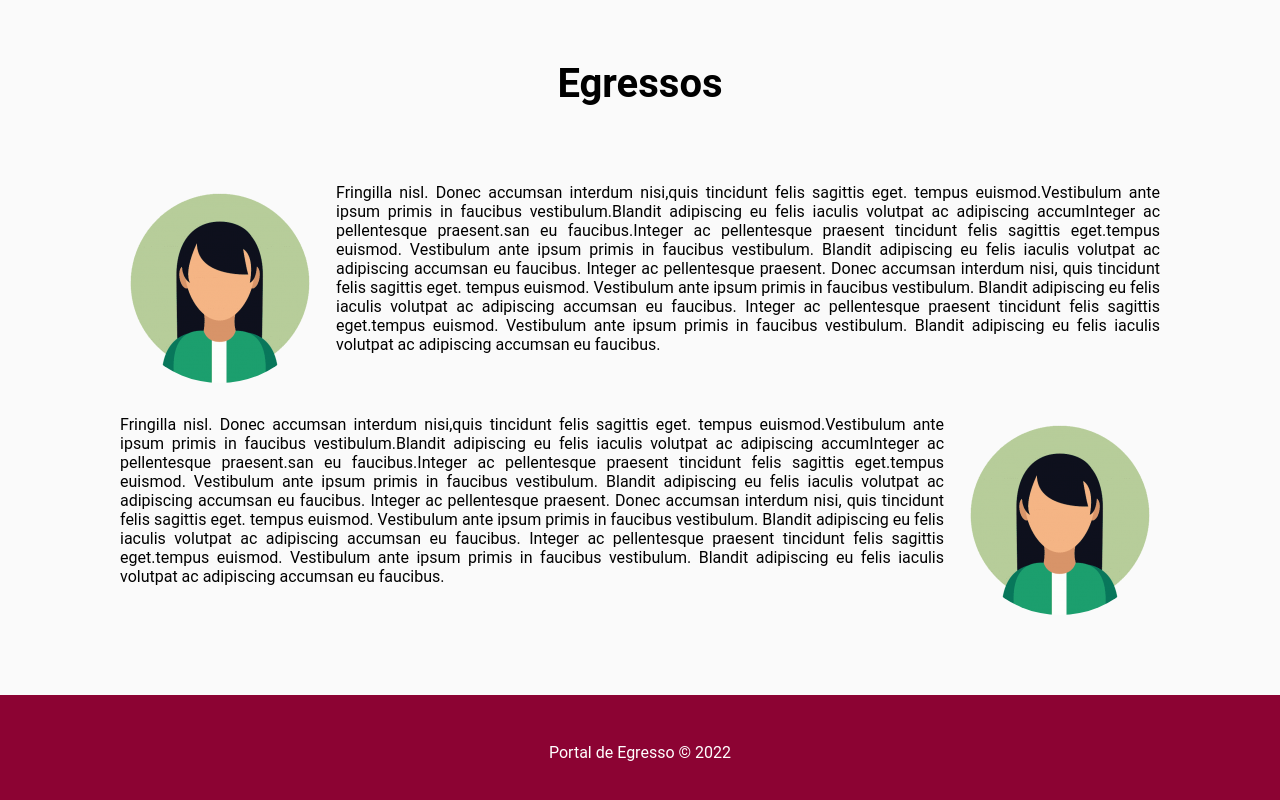
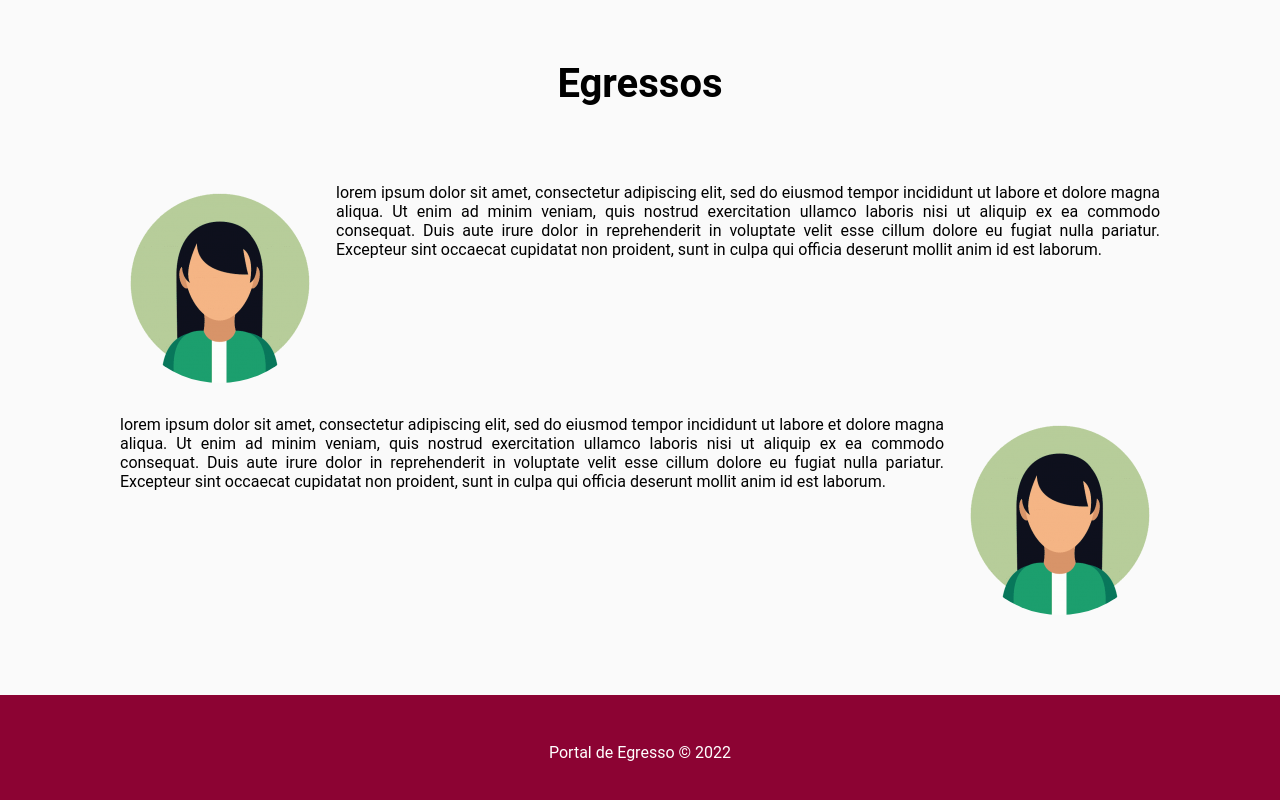
Before and after one commit to alisonMendes01/portal-front, a React (Create React App) app: page / in a window 1280 px wide. Shown: the part 745-1545 px from the top of the page. Built offline with nearby package versions, Linux system fonts and the light colour scheme.

Commit message:
adicionado props

```diff
--- a/src/components/layout/Depoimento.js
+++ b/src/components/layout/Depoimento.js
@@ -1,14 +1,12 @@
 import styles from './Depoimento.module.css';
 
 
-function Depoimento() {
+function Depoimento({Titulo, Texto, Data}) {
     return (
         <div className={styles.container}>
-            <h1>What is Lorem Ipsum?</h1>
-            <p>
-            Lorem Ipsum is simply dummy text of the printing and typesetting industry. Lorem Ipsum has been the industry's standard dummy text ever since the 1500s, when an unknown printer took a galley of type and scrambled it to make a type specimen book. It has survived not only five centuries, but also the leap into electronic typktop publishing software like Aldus PageMaker including versions of Lorem Ipsum.
-            </p>
-            <h3>Data: XX/XX/XXXX</h3>
+            <h1>{Titulo}</h1>
+            <p>{Texto}</p>
+            <h3>Data: {Data}</h3>
         </div>
     )
 }
--- a/src/components/layout/EgressoContato.module.css
+++ b/src/components/layout/EgressoContato.module.css
@@ -11,6 +11,6 @@
     float: left;
     margin-right: 3vh;
     border-radius: 50%;
-    width: 40vh;
-    height: 40vh;
+    width: 25vh;
+    height: 25vh;
 }
--- a/src/components/layout/EgressoLeft.js
+++ b/src/components/layout/EgressoLeft.js
@@ -2,21 +2,11 @@
 
 import foto from '../../img/foto.png';
 
-function EgressoLeft() {
+function EgressoLeft({texto}) {
     return (
         <p className={styles.paragrafo_left_right}>
             <img src={foto} alt="" className={styles.img_left} />
-            Fringilla nisl. Donec accumsan interdum nisi,quis tincidunt felis sagittis eget.
-            tempus euismod.Vestibulum ante ipsum primis in faucibus vestibulum.Blandit adipiscing
-            eu felis iaculis volutpat ac adipiscing accumInteger ac pellentesque praesent.san eu
-            faucibus.Integer ac pellentesque praesent tincidunt felis sagittis eget.tempus euismod.
-            Vestibulum ante ipsum primis in faucibus vestibulum. Blandit adipiscing eu felis iaculis
-            volutpat ac adipiscing accumsan eu faucibus. Integer ac pellentesque praesent.
-            Donec accumsan interdum nisi, quis tincidunt felis sagittis eget. tempus euismod.
-            Vestibulum ante ipsum primis in faucibus vestibulum. Blandit adipiscing eu felis iaculis
-            volutpat ac adipiscing accumsan eu faucibus. Integer ac pellentesque praesent tincidunt
-            felis sagittis eget.tempus euismod. Vestibulum ante ipsum primis in faucibus vestibulum.
-            Blandit adipiscing eu felis iaculis volutpat ac adipiscing accumsan eu faucibus.
+            <p>{texto}</p>
         </p>
     )
 }
--- a/src/components/layout/EgressoRight.js
+++ b/src/components/layout/EgressoRight.js
@@ -2,21 +2,11 @@
 
 import foto from '../../img/foto.png';
 
-function EgressoRight() {
+function EgressoRight({texto}) {
     return (
         <p className={styles.paragrafo_left_right}>
             <img src={foto} alt="" className={styles.img_right} />
-            Fringilla nisl. Donec accumsan interdum nisi,quis tincidunt felis sagittis eget.
-            tempus euismod.Vestibulum ante ipsum primis in faucibus vestibulum.Blandit adipiscing
-            eu felis iaculis volutpat ac adipiscing accumInteger ac pellentesque praesent.san eu
-            faucibus.Integer ac pellentesque praesent tincidunt felis sagittis eget.tempus euismod.
-            Vestibulum ante ipsum primis in faucibus vestibulum. Blandit adipiscing eu felis iaculis
-            volutpat ac adipiscing accumsan eu faucibus. Integer ac pellentesque praesent.
-            Donec accumsan interdum nisi, quis tincidunt felis sagittis eget. tempus euismod.
-            Vestibulum ante ipsum primis in faucibus vestibulum. Blandit adipiscing eu felis iaculis
-            volutpat ac adipiscing accumsan eu faucibus. Integer ac pellentesque praesent tincidunt
-            felis sagittis eget.tempus euismod. Vestibulum ante ipsum primis in faucibus vestibulum.
-            Blandit adipiscing eu felis iaculis volutpat ac adipiscing accumsan eu faucibus.
+           <p>{texto}</p>
         </p>
     )
 }
--- a/src/components/pages/EgressoDescricao.js
+++ b/src/components/pages/EgressoDescricao.js
@@ -8,16 +8,19 @@
     const ocupacao = "Ocupação Teste";
     const anoConclusao = "2022";
     const UnidadeAcademica = "Bacanga";
+    const DepoTitulo = "Depoimento Teste";
+    const DepoTexto = "lorem ipsum dolor sit amet, consectetur adipiscing elit, sed do eiusmod tempor incididunt ut labore et dolore magna aliqua. Ut enim ad minim veniam, quis nostrud exercitation ullamco laboris nisi ut aliquip ex ea commodo consequat. Duis aute irure dolor in reprehenderit in voluptate velit esse cillum dolore eu fugiat nulla pariatur. Excepteur sint occaecat cupidatat non proident, sunt in culpa qui officia deserunt mollit anim id est laborum.";
+    const DepoData = "2022";
+
     return (
         <section className={styles.home_descricao} >
                 <h1>Egressos Descrição</h1>
                 <EgressoContato nome={nome} formacao={formacao} ocupacao={ocupacao} anoConclusao= {anoConclusao}
                 UnidadeAcademica={UnidadeAcademica}/>
-                <Depoimento />
-                <Depoimento />
-                <Depoimento />
-                <Depoimento />
-
+                <Depoimento Titulo={DepoTitulo} Texto={DepoTexto} Data={DepoData} />
+                <Depoimento Titulo={DepoTitulo} Texto={DepoTexto} Data={DepoData} />
+                <Depoimento Titulo={DepoTitulo} Texto={DepoTexto} Data={DepoData} />
+                <Depoimento Titulo={DepoTitulo} Texto={DepoTexto} Data={DepoData} />
         </section>
     );
 }
--- a/src/components/pages/EgressoDescricao.module.css
+++ b/src/components/pages/EgressoDescricao.module.css
@@ -7,6 +7,5 @@
 }
 
 .home_egressos h1{
-    margin-bottom: 2em;
     font-size: 2.5em;
 }
--- a/src/components/pages/Egressos.js
+++ b/src/components/pages/Egressos.js
@@ -5,12 +5,30 @@
     return (
         <section className={styles.home_egressos} >
             <h1>Egressos</h1>
+
             <EgressoCard nome="Fulano de tal"
                          formacao="FormacaoTeste"
                          ocupacao= "Ocupação Teste"
                          anoConclusao="2022"
                          UnidadeAcademica="Bacanga" />
 
+            <EgressoCard nome="Fulano de tal"
+                         formacao="FormacaoTeste"
+                         ocupacao= "Ocupação Teste"
+                         anoConclusao="2022"
+                         UnidadeAcademica="Bacanga" />
+
+            <EgressoCard nome="Fulano de tal"
+                         formacao="FormacaoTeste"
+                         ocupacao= "Ocupação Teste"
+                         anoConclusao="2022"
+                         UnidadeAcademica="Bacanga" />
+
+            <EgressoCard nome="Fulano de tal"
+                         formacao="FormacaoTeste"
+                         ocupacao= "Ocupação Teste"
+                         anoConclusao="2022"
+                         UnidadeAcademica="Bacanga" />
         </section>
     );
 }
--- a/src/components/pages/Home.js
+++ b/src/components/pages/Home.js
@@ -4,6 +4,7 @@
 import EgressoRight from '../layout/EgressoRight';
 
 function Home() {
+    const texto = "lorem ipsum dolor sit amet, consectetur adipiscing elit, sed do eiusmod tempor incididunt ut labore et dolore magna aliqua. Ut enim ad minim veniam, quis nostrud exercitation ullamco laboris nisi ut aliquip ex ea commodo consequat. Duis aute irure dolor in reprehenderit in voluptate velit esse cillum dolore eu fugiat nulla pariatur. Excepteur sint occaecat cupidatat non proident, sunt in culpa qui officia deserunt mollit anim id est laborum.";
     return (
         <>
             <section className={styles.home_banner}>
@@ -14,8 +15,8 @@
             <section className={styles.home_egressos}>
                 <h2>Egressos</h2>
 
-                <EgressoLeft />
-                <EgressoRight />
+                <EgressoLeft texto={texto}/>
+                <EgressoRight texto={texto}/>
 
             </section>
         </>
```
